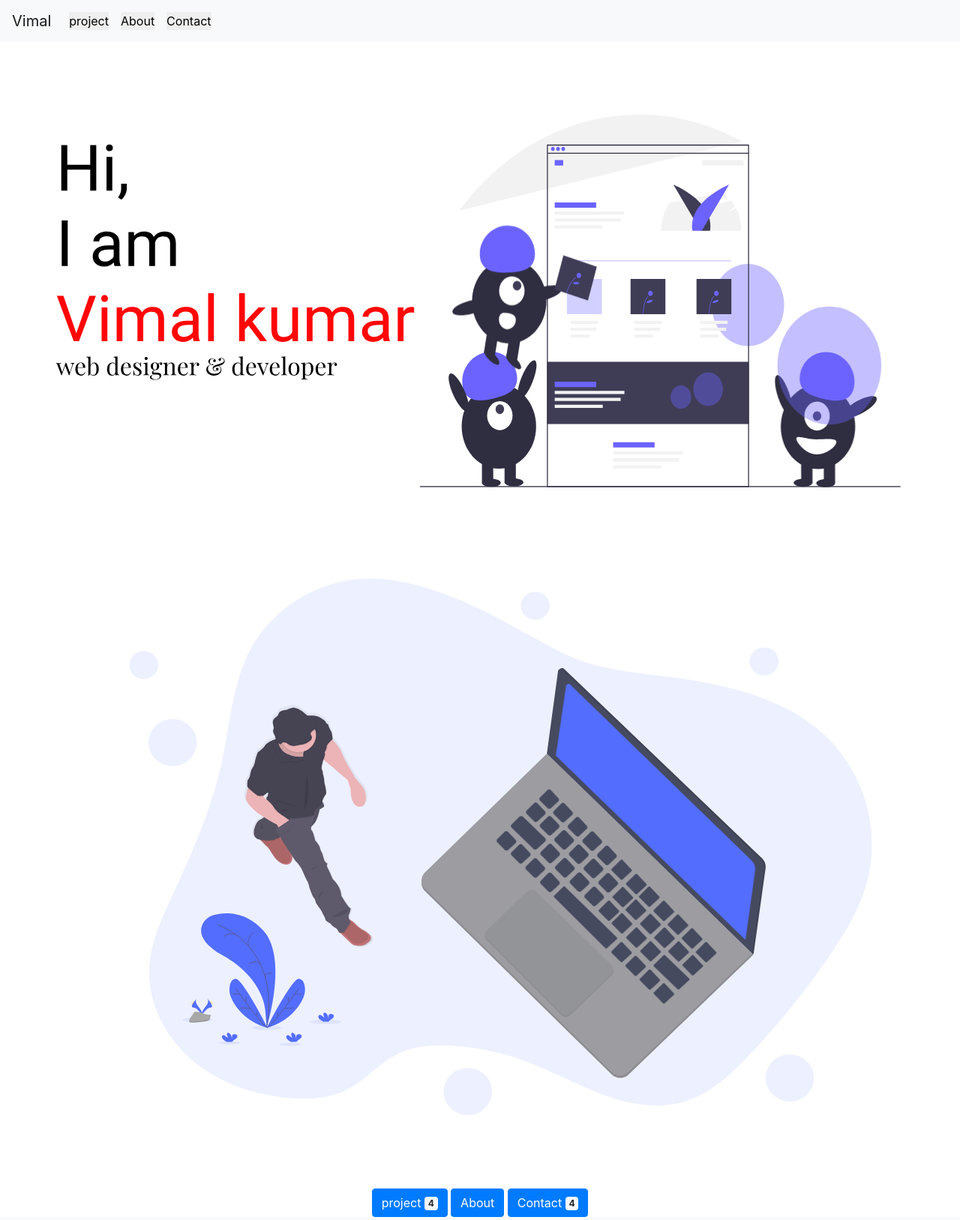
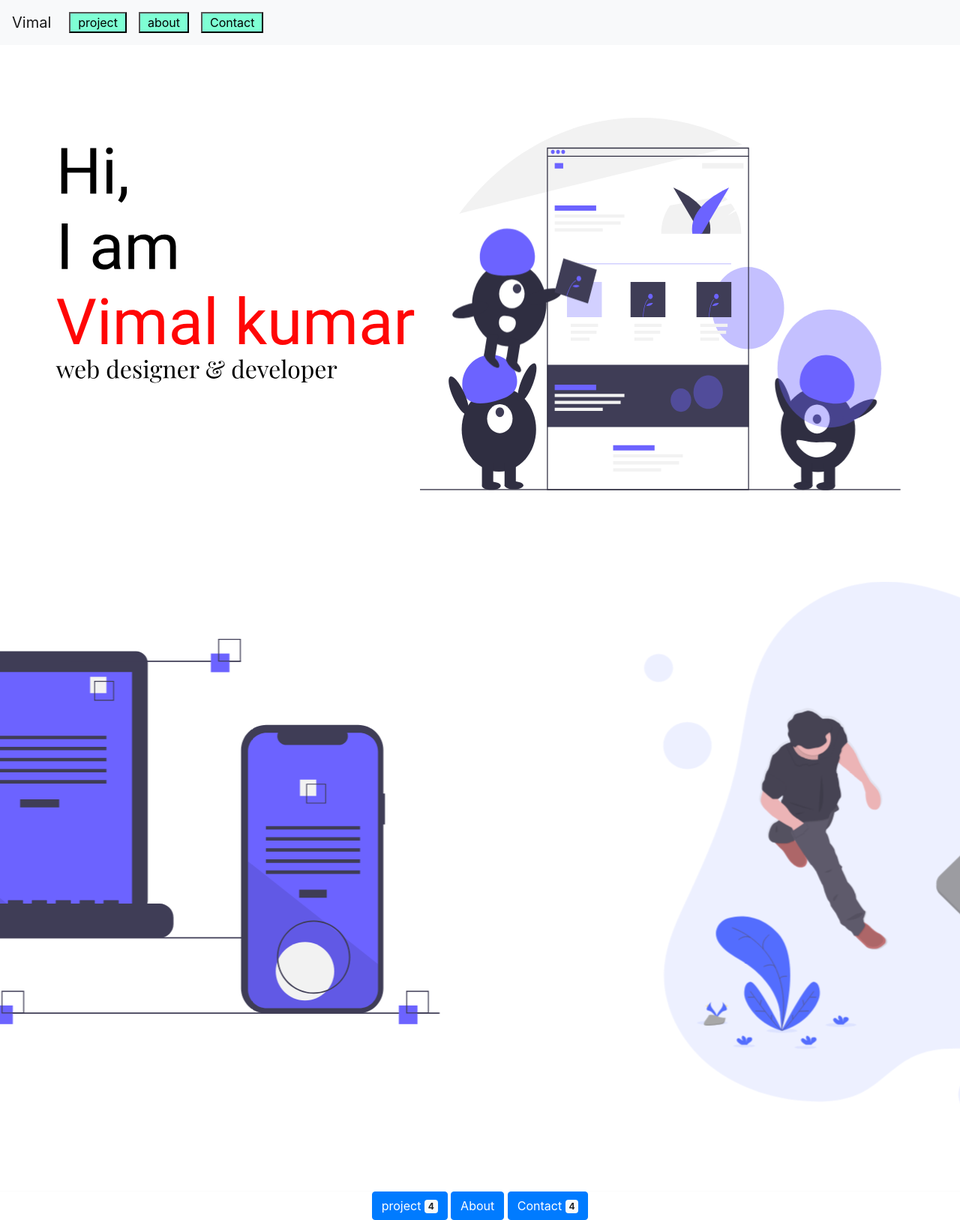
Before and after one commit to vimal-verma/Old-Portfolio, a PHP site: page / in a window 1280 px wide. Shown: the whole page at 75% size. Run offline with PHP 8.4, Linux system fonts and the light colour scheme.

Commit message:
new button

```diff
--- a/index.html
+++ b/index.html
@@ -22,7 +22,7 @@
           <a class="nav-link" ><button onclick="project()">project</button></a>
         </li>
         <li class="nav-item">
-          <a class="nav-link" ><button onclick="About()">About</button></a>
+          <a class="nav-link" ><button onclick="about()">about</button></a>
         </li>
         <li class="nav-item">
           <a class="nav-link" ><button onclick="contact()">Contact</button></a>
@@ -409,7 +409,7 @@
   project <span class="badge badge-light">4</span>
 </button>
 
-<button onclick="About()" type="button" class="btn btn-primary">
+<button onclick="about()" type="button" class="btn btn-primary">
   About <span class="badge badge-light"></span>
 </button>
 
@@ -417,23 +417,6 @@
   Contact <span class="badge badge-light">4</span>
 </button>
 </div>
-
-
-
-
-
-
-
-
-
-
-
-
-
-
-
-
-
 
 
  <script src="https://ajax.googleapis.com/ajax/libs/jquery/3.4.1/jquery.min.js"></script>
--- a/index.js
+++ b/index.js
@@ -1,19 +1,16 @@
 // $("#man").css({"display": "none"});
 
-$("#mobile").hide();
+// $("#mobile").hide();
 
   function project() {
-    var myWindow = window.open("", "MsgWindow", "width=800%,height=500%");
-    myWindow.document.write(" <h1>Hello world</h1> ");
+    var myWindow = window.open("project.html", "MsgWindow", "width=800%,height=500%");
   }
 
-  function About() {
-    var myWindow = window.open("", "MsgWindow", "width=800%,height=500%");
-    myWindow.document.write("<p>Hi!, i am vimal</p><h1>vimal</h1> <a>face</a>");
+  function about() {
+    var myWindow = window.open("about.html", "MsgWindow", "width=800%,height=500%");
   }
 
 
   function contact() {
-    var myWindow = window.open("", "MsgWindow", "width=800%,height=500%");
-    myWindow.document.write("<p>Hi!, i am vimal</p>");
+    var myWindow = window.open("contact.html", "MsgWindow", "width=800%,height=500%");
   }
--- a/style.css
+++ b/style.css
@@ -47,35 +47,40 @@ body {
     }
 }
 
-/* #man {
-    animation: non 3s infinite;
+#man {
+    animation: man 10s infinite;
     transform-origin: center;
 }
-@keyframes non {
+@keyframes man {
     0%{
-        display: none;
+        transform: translateX(1400px);
     }
     50%{
-        display: none;
+        transform: translateX(0px);
     }
     100%{
-        display: none;
+        transform: translateX(1400px);
     }
-} */
+}
 
-/* #man{
-    display: none;
-} */
+#mobile {
+    animation: mobile 10s infinite;
+    transform-origin: center;
+}
+@keyframes mobile {
+    0%{
+        transform: translateX(0px);
+    }
+    50%{
+        transform: translateX(-1400px);
+    }
+    100%{
+        transform: translateX(0px);
+    }
+}
 
 button{
-    border: none;
+    background-color: aquamarine;
+    padding: 0 10px;
+
 }
-#project{
-    background-color: aqua;
-}
-#about{
-    background-color: blueviolet;
-}
-#contact{
-    background-color: blue;
-}
```
Also changed, not shown: about.html (added, +11 -0 lines), contact.html (added, +11 -0 lines), project.html (added, +11 -0 lines).
